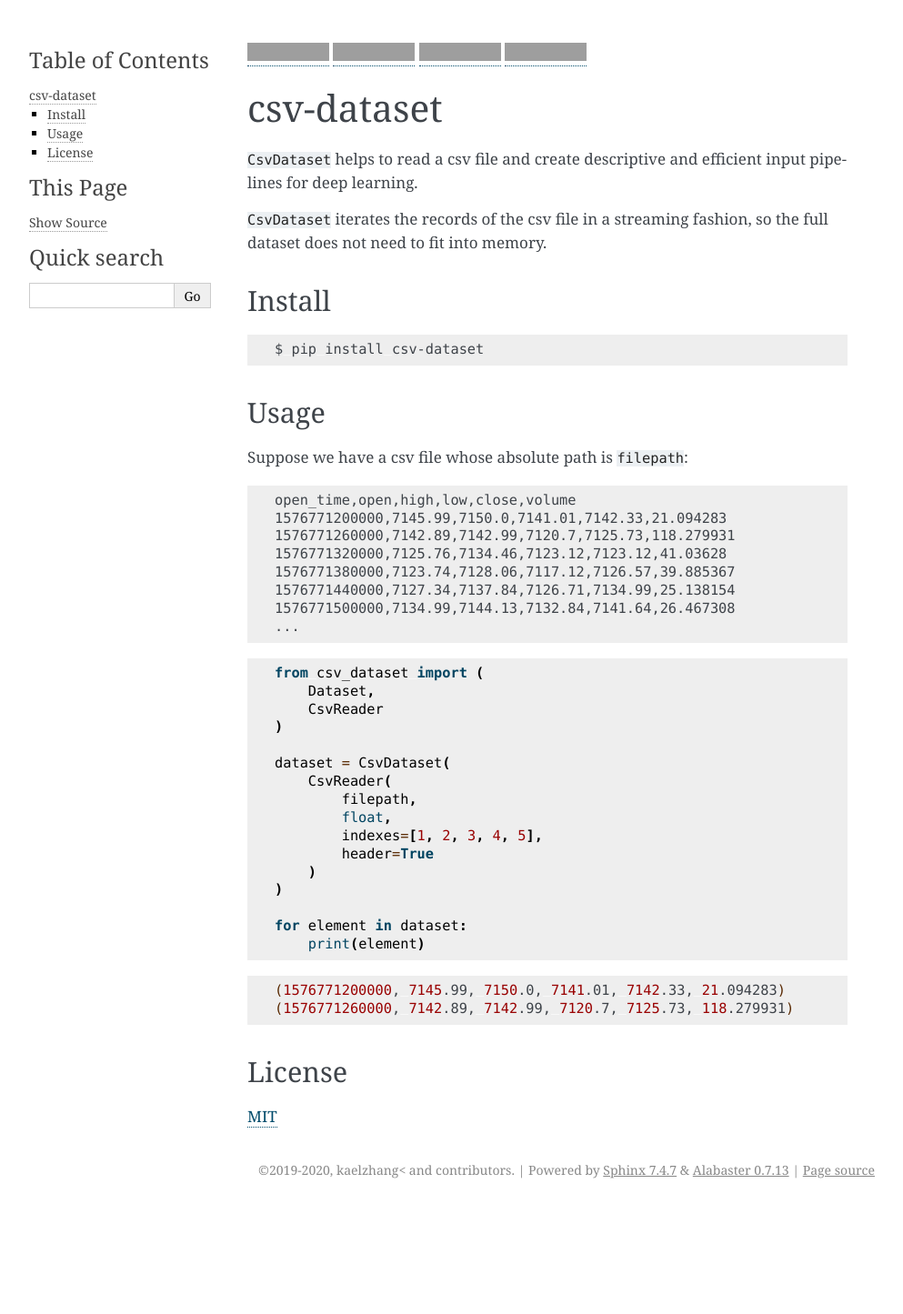
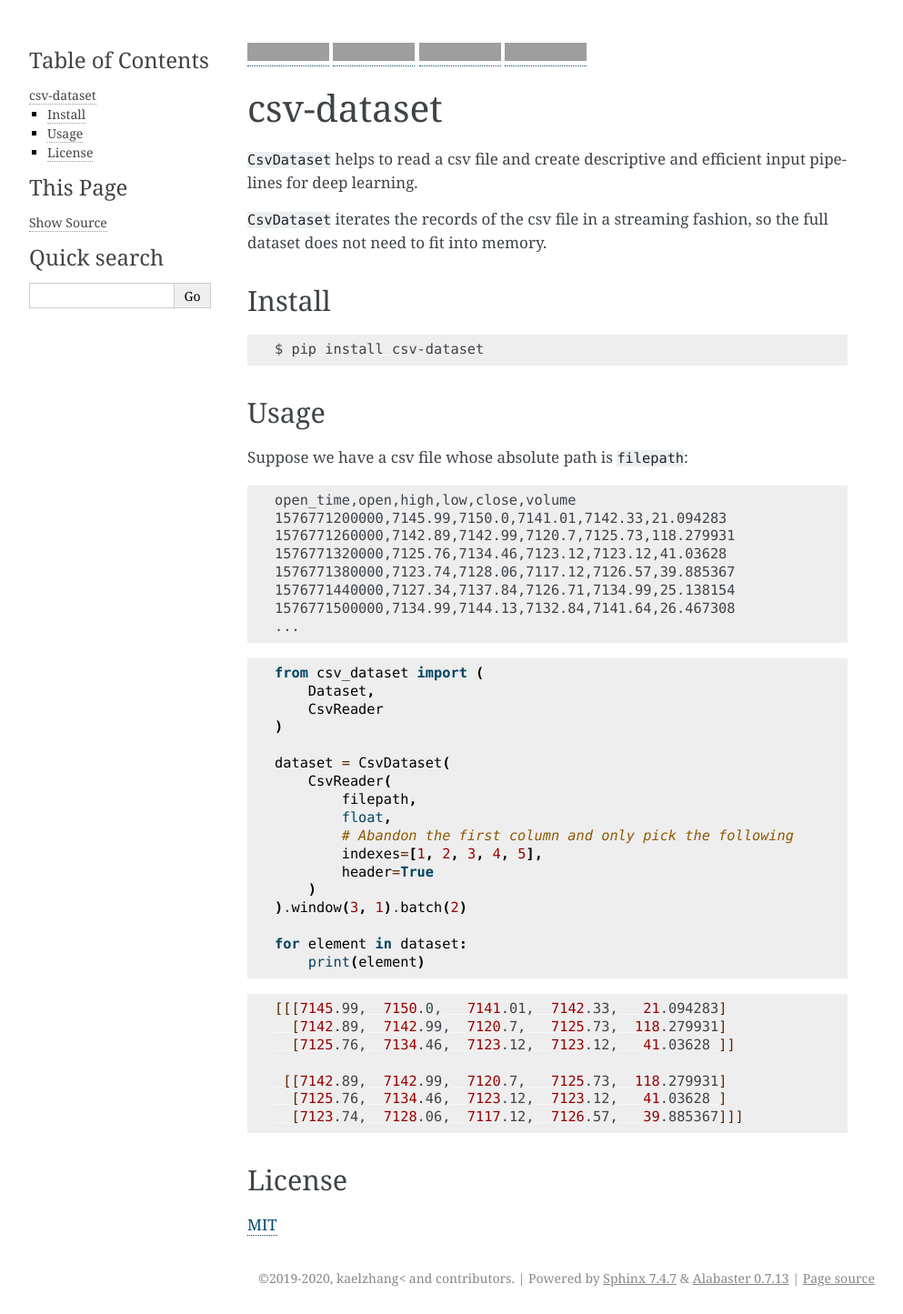
Before and after one commit to kaelzhang/python-csv-dataset, a Sphinx documentation site: the page built from docs/README.md, in a window 1280 px wide. Shown: the whole page at 91% size, without its empty margins (148-1141 px from the left). Built offline with Sphinx 7.4.7, drawn with Linux system fonts in a browser that asks for light colours; before the commit the page ends 1326 px from its top, so only the background shows below that; grey boxes are pictures that could not be loaded.

````diff
--- a/csv_dataset/__init__.py
+++ b/csv_dataset/__init__.py
@@ -1,5 +1,5 @@
 # The first alpha version
-__version__ = '0.0.0'
+__version__ = '0.0.1'
 
 from .reader import (
     AbstractReader,
--- a/docs/README.md
+++ b/docs/README.md
@@ -40,18 +40,24 @@ dataset = CsvDataset(
     CsvReader(
         filepath,
         float,
+        # Abandon the first column and only pick the following
         indexes=[1, 2, 3, 4, 5],
         header=True
     )
-)
+).window(3, 1).batch(2)
 
 for element in dataset:
     print(element)
 ```
 
 ```sh
-(1576771200000, 7145.99, 7150.0, 7141.01, 7142.33, 21.094283)
-(1576771260000, 7142.89, 7142.99, 7120.7, 7125.73, 118.279931)
+[[[7145.99,  7150.0,   7141.01,  7142.33,   21.094283]
+  [7142.89,  7142.99,  7120.7,   7125.73,  118.279931]
+  [7125.76,  7134.46,  7123.12,  7123.12,   41.03628 ]]
+
+ [[7142.89,  7142.99,  7120.7,   7125.73,  118.279931]
+  [7125.76,  7134.46,  7123.12,  7123.12,   41.03628 ]
+  [7123.74,  7128.06,  7117.12,  7126.57,   39.885367]]]
 ```
 
 ## License
````
Also changed, not shown: 3 other files.
